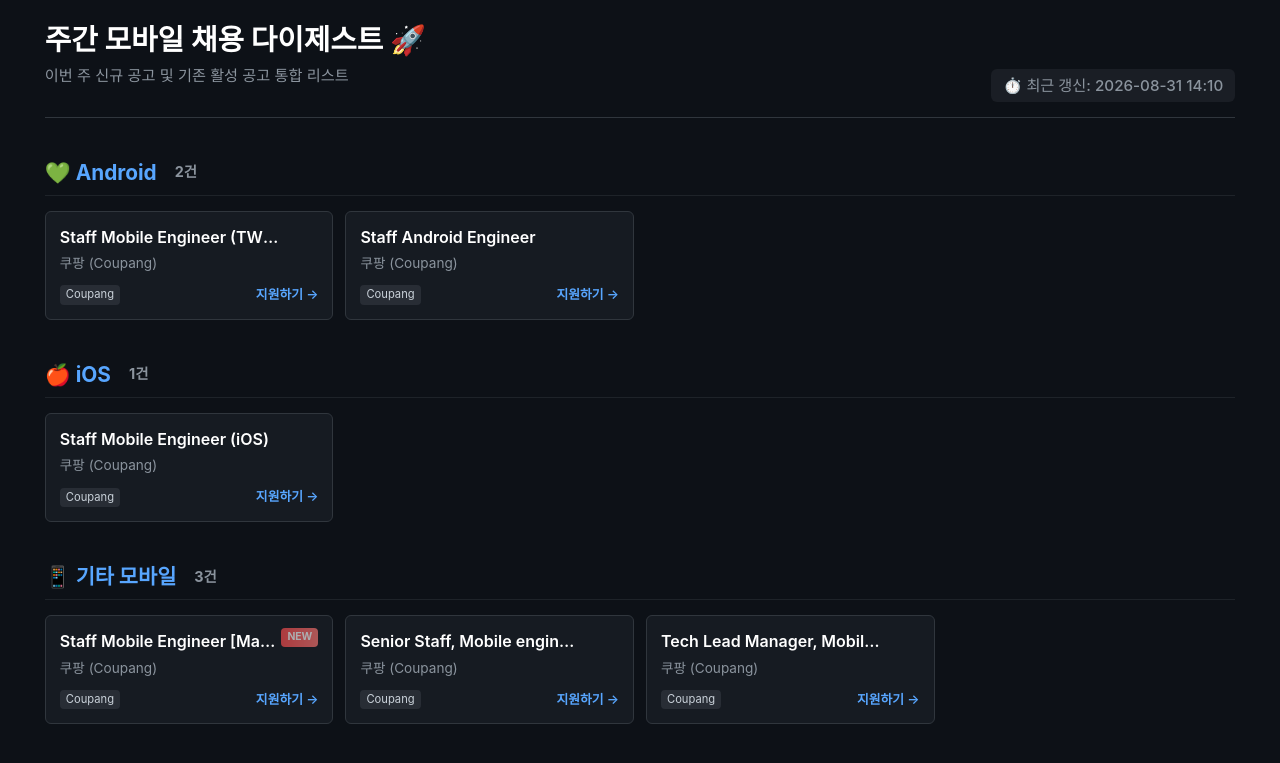
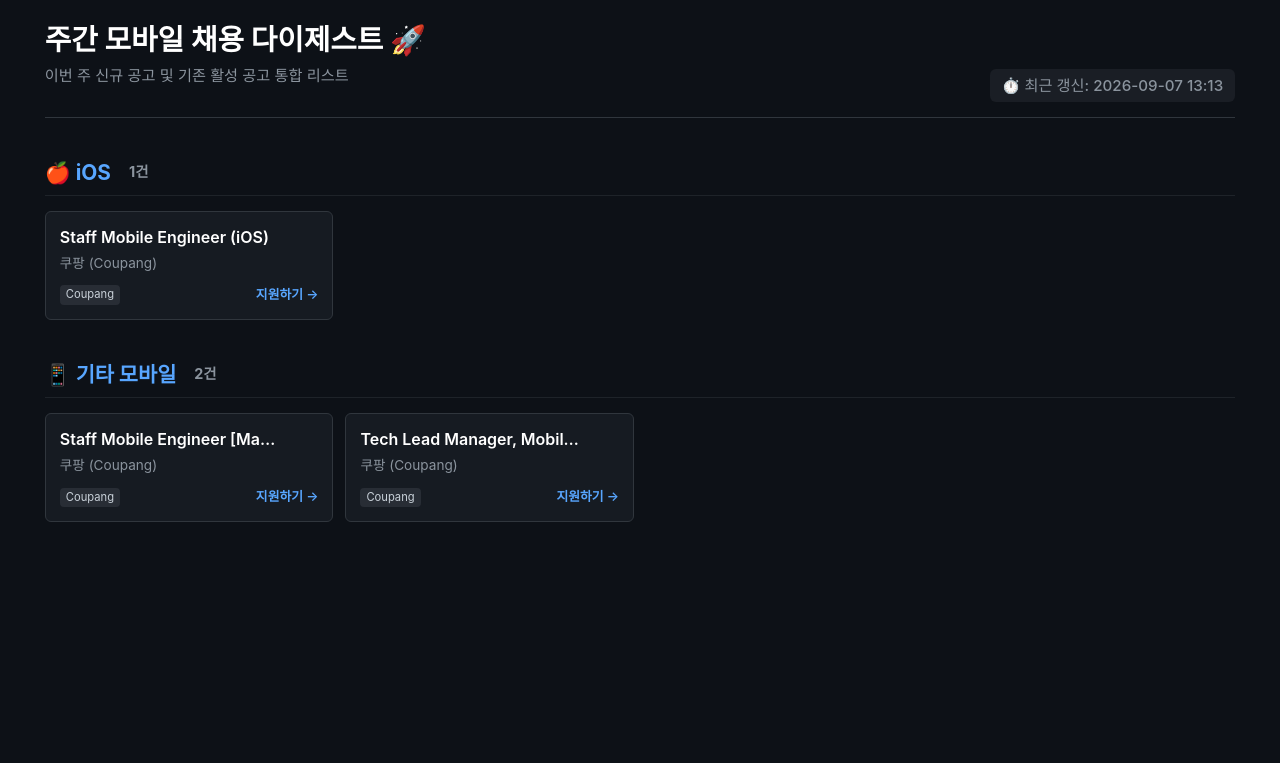
Before and after one commit to Hwan3434/Hwan3434.github.io, a Jekyll site: the page jobs.html, which Jekyll copies as it is, in a window 1280 px wide. Shown: the top 763 px of the page. Built offline with Jekyll 4.4.1, drawn with Linux system fonts in a browser that asks for light colours.

Commit message:
chore: automated weekly jobs digest update

```diff
--- a/jobs.html
+++ b/jobs.html
@@ -3,7 +3,7 @@
 <head>
     <meta charset="UTF-8">
     <meta name="viewport" content="width=device-width, initial-scale=1.0">
-    <title>주간 모바일 채용 다이제스트 - 2026-08-31</title>
+    <title>주간 모바일 채용 다이제스트 - 2026-09-07</title>
     <style>
         :root { --bg-color: #0d1117; --card-bg: #161b22; --text-main: #c9d1d9; --text-muted: #8b949e; --border: #30363d; }
         body { background-color: var(--bg-color); color: var(--text-main); font-family: 'Inter', -apple-system, sans-serif; margin: 0; padding: 20px; line-height: 1.4; }
@@ -30,27 +30,9 @@
         <div class="header">
             <h1>주간 모바일 채용 다이제스트 🚀</h1>
             <p style="color: var(--text-muted); margin-top: 5px; font-size: 0.95rem;">이번 주 신규 공고 및 기존 활성 공고 통합 리스트</p>
-            <div class="last-updated">⏱️ 최근 갱신: 2026-08-31 14:10</div>
+            <div class="last-updated">⏱️ 최근 갱신: 2026-09-07 13:13</div>
         </div>
-<h2 class="section-title">💚 Android <span style="color:var(--text-muted); font-size:0.9rem; margin-left:8px;">2건</span></h2><div class="job-grid">
-            <div class="job-card">
-
-                <h3 class="job-title" title="Staff Mobile Engineer (TW Android)">Staff Mobile Engineer (TW Android)</h3>
-                <div class="company-name">쿠팡 (Coupang)</div>
-                <div class="job-footer">
-                    <span class="platform-badge">Coupang</span>
-                    <a href="https://www.coupang.jobs/en/jobs/?gh_jid=8081073" class="apply-btn" target="_blank">지원하기 →</a>
-                </div>
-            </div>
-            <div class="job-card">
-
-                <h3 class="job-title" title="Staff Android Engineer">Staff Android Engineer</h3>
-                <div class="company-name">쿠팡 (Coupang)</div>
-                <div class="job-footer">
-                    <span class="platform-badge">Coupang</span>
-                    <a href="https://www.coupang.jobs/en/jobs/?gh_jid=7474822" class="apply-btn" target="_blank">지원하기 →</a>
-                </div>
-            </div></div><h2 class="section-title">🍎 iOS <span style="color:var(--text-muted); font-size:0.9rem; margin-left:8px;">1건</span></h2><div class="job-grid">
+<h2 class="section-title">🍎 iOS <span style="color:var(--text-muted); font-size:0.9rem; margin-left:8px;">1건</span></h2><div class="job-grid">
             <div class="job-card">
 
                 <h3 class="job-title" title="Staff Mobile Engineer (iOS)">Staff Mobile Engineer (iOS)</h3>
@@ -59,23 +41,14 @@
                     <span class="platform-badge">Coupang</span>
                     <a href="https://www.coupang.jobs/en/jobs/?gh_jid=7058315" class="apply-btn" target="_blank">지원하기 →</a>
                 </div>
-            </div></div><h2 class="section-title">📱 기타 모바일 <span style="color:var(--text-muted); font-size:0.9rem; margin-left:8px;">3건</span></h2><div class="job-grid">
+            </div></div><h2 class="section-title">📱 기타 모바일 <span style="color:var(--text-muted); font-size:0.9rem; margin-left:8px;">2건</span></h2><div class="job-grid">
             <div class="job-card">
-                <span class="new-badge">NEW</span>
+
                 <h3 class="job-title" title="Staff Mobile Engineer [Marketing Product Engineering]">Staff Mobile Engineer [Marketing Product Engineering]</h3>
                 <div class="company-name">쿠팡 (Coupang)</div>
                 <div class="job-footer">
                     <span class="platform-badge">Coupang</span>
                     <a href="https://www.coupang.jobs/en/jobs/?gh_jid=8161016" class="apply-btn" target="_blank">지원하기 →</a>
-                </div>
-            </div>
-            <div class="job-card">
-
-                <h3 class="job-title" title="Senior Staff, Mobile engineer(Eats Mobile Engineering)">Senior Staff, Mobile engineer(Eats Mobile Engineering)</h3>
-                <div class="company-name">쿠팡 (Coupang)</div>
-                <div class="job-footer">
-                    <span class="platform-badge">Coupang</span>
-                    <a href="https://www.coupang.jobs/en/jobs/?gh_jid=7984162" class="apply-btn" target="_blank">지원하기 →</a>
                 </div>
             </div>
             <div class="job-card">
--- a/tools/jobs.json
+++ b/tools/jobs.json
@@ -87,7 +87,7 @@
     "job_url": "https://www.coupang.jobs/en/jobs/?gh_jid=7058315",
     "tech_stack": "Mobile",
     "created_at": "2026-06-03 00:36:56",
-    "last_seen_at": "2026-08-31 05:10:57"
+    "last_seen_at": "2026-09-07 04:13:45"
   },
   {
     "id": "wanted_366542",
@@ -1757,7 +1757,7 @@
     "job_url": "https://www.coupang.jobs/en/jobs/?gh_jid=8067901",
     "tech_stack": "Mobile",
     "created_at": "2026-07-20 03:49:45",
-    "last_seen_at": "2026-08-31 05:10:57"
+    "last_seen_at": "2026-09-07 04:13:45"
   },
   {
     "id": "coupang_8081073",
@@ -1787,6 +1787,6 @@
     "job_url": "https://www.coupang.jobs/en/jobs/?gh_jid=8161016",
     "tech_stack": "Mobile",
     "created_at": "2026-08-31 05:10:57",
-    "last_seen_at": "2026-08-31 05:10:57"
+    "last_seen_at": "2026-09-07 04:13:45"
   }
 ]
```
